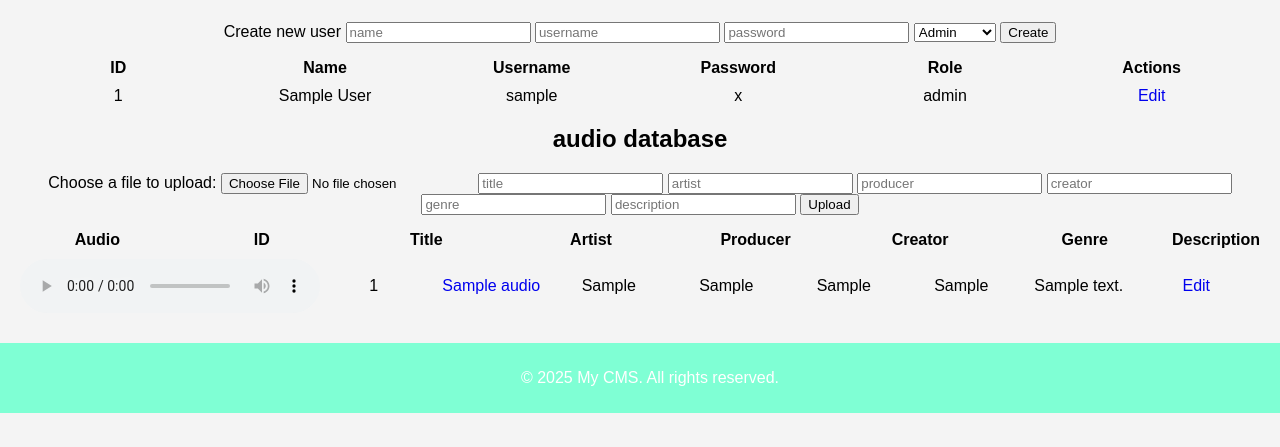
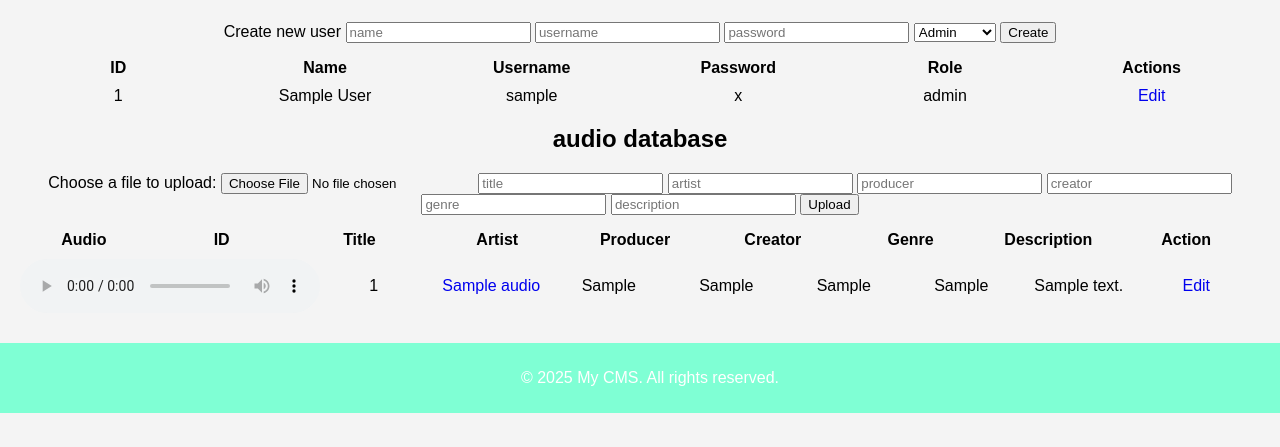
Before and after one commit to aaaventura/final_assignment-1, a PHP site: page /adminpage.php in a window 1280 px wide. Shown: the part 290-737 px from the top of the page. Run offline with PHP 8.4, Linux system fonts and the light colour scheme; the visitor is signed in with stand-in values (Sample User, id 1); tables that the repository leaves empty or names only in its code hold one stand-in row (values such as "Sample post"); data that the repository does not hold is empty.

Commit message:
session 11

```diff
--- a/adminpage.php
+++ b/adminpage.php
@@ -288,7 +288,8 @@ if ($_POST && !empty($_POST['nameUser']) && !empty($_POST['username'])) {
                     <span>Producer</span>
                     <span>Creator</span>
                     <span>Genre</span>
-                    <spane>Description</spane>
+                    <span>Description</span>
+                    <span>Action</span>
                 </div>
                 <?php foreach($audioFilesData as $audioData): ?>
 
```
Also changed, not shown: index.php (+2 -7 lines).
